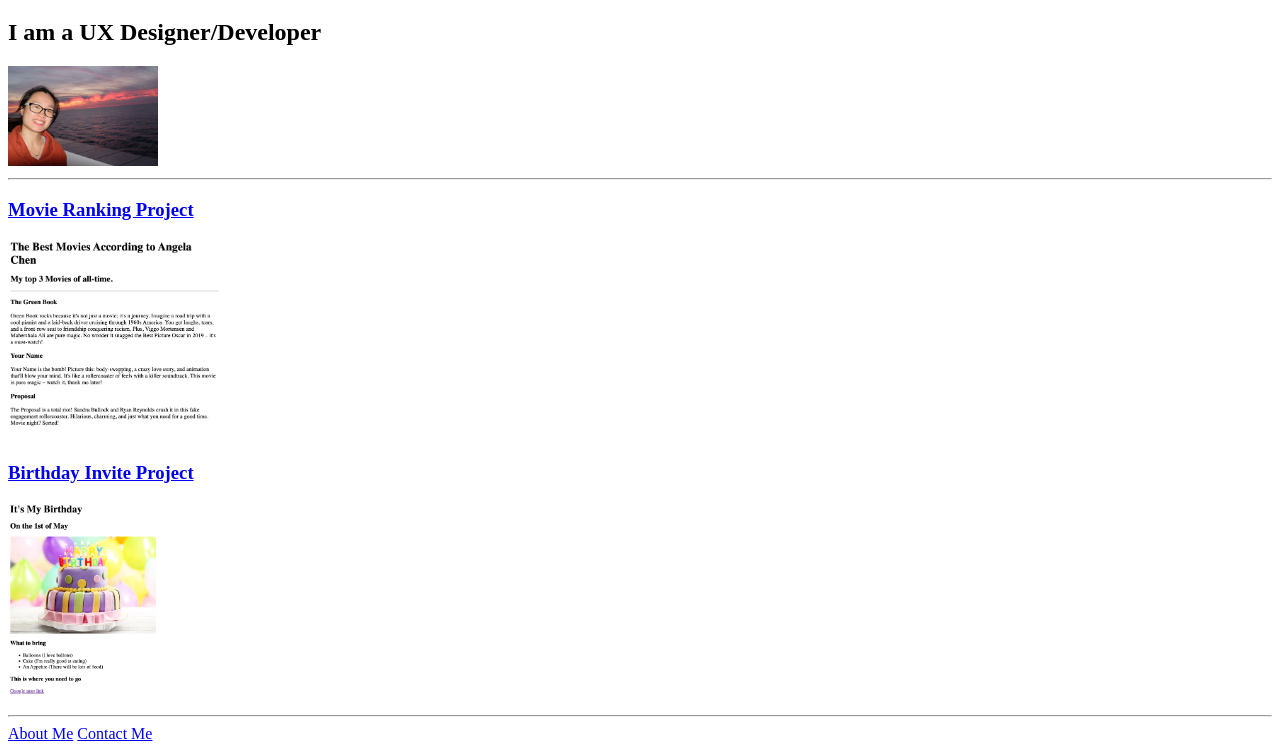
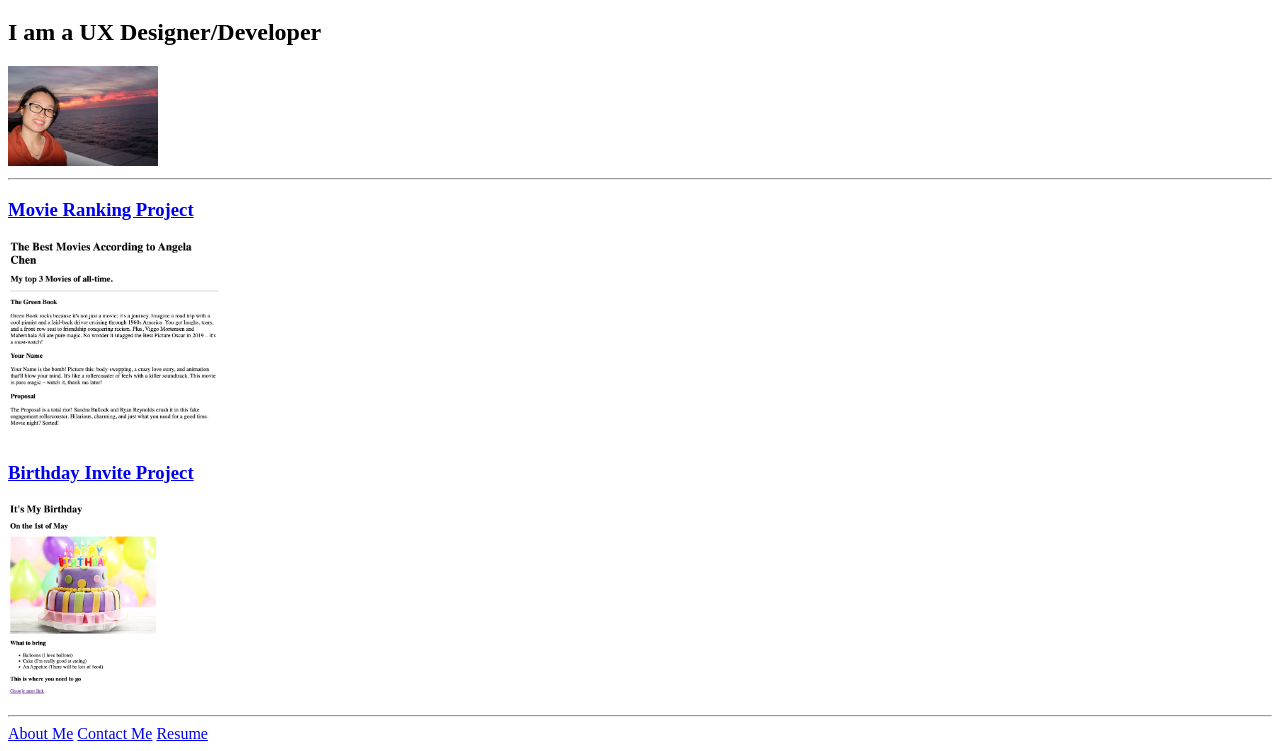
Before and after one commit to Shin5117/html-portfolio, a plain HTML site: page index.html in a window 1280 px wide. Shown: the part 61-812 px from the top of the page. Drawn offline with Linux system fonts and the light colour scheme.

Commit message:
Add files via upload

```diff
--- a/index.html
+++ b/index.html
@@ -18,6 +18,7 @@
     <hr/>
     <a href="public/about.html">About Me</a>
     <a href="public/contact.html">Contact Me</a>
+    <a href="../My Resume/index.html">Resume</a>
 </body>
 </HTML>
 <!-- TODO 2: Add Your previous projects' HTML into the public folder -->
```
